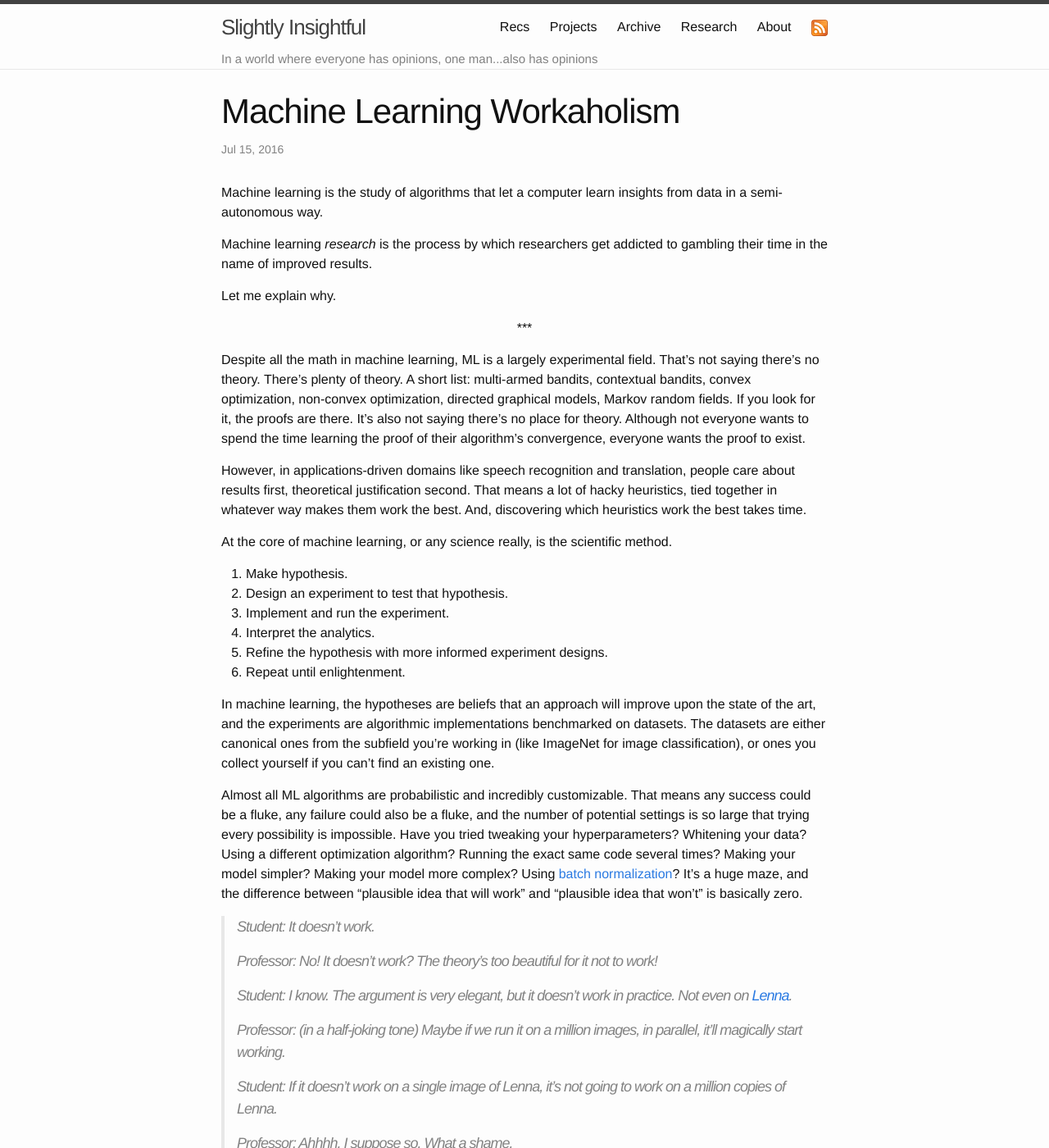
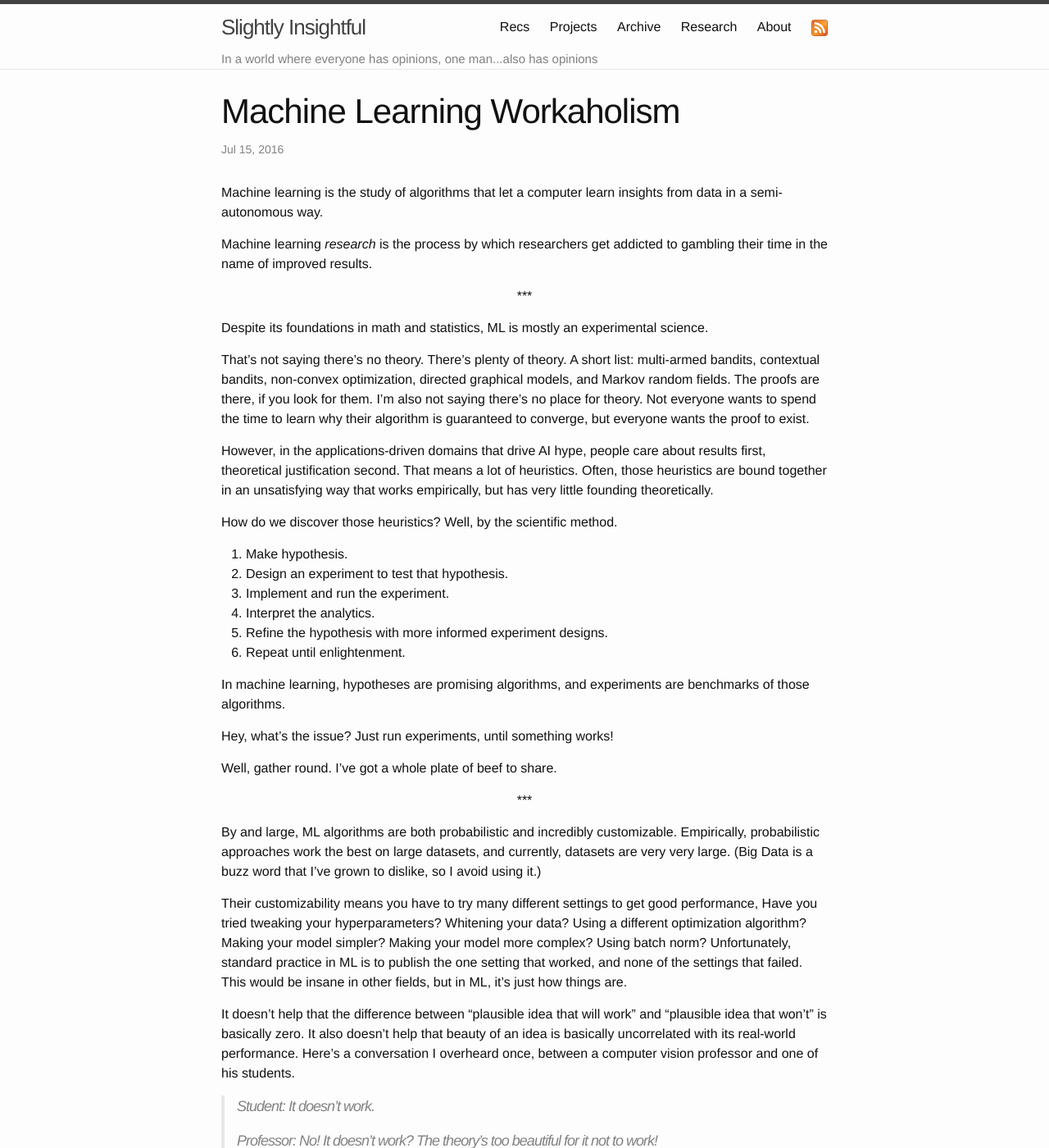
Before and after one commit to alexirpan/alexirpan.github.io, a Jekyll site: the page built from _posts/2016-07-14-ml-sleep.markdown, in a window 1280 px wide and 1400 px high. Shown: the whole window at 82% size. Built offline with Jekyll 4.4.1, drawn with Linux system fonts in a browser that asks for light colours; some of the changed text lies outside the part shown.

Commit message:
Some more edits

```diff
--- a/_posts/2016-07-14-ml-sleep.markdown
+++ b/_posts/2016-07-14-ml-sleep.markdown
@@ -11,27 +11,27 @@ Machine learning *research* is the process by which researchers
 get addicted to gambling their time in the name of improved
 results.
 
-Let me explain why.
-
 \*\*\*
 {: .centered }
 
-Despite all the math in machine learning, ML is a largely
-experimental field. That's not saying there's no theory. There's
-plenty of theory. A short list: multi-armed bandits, contextual bandits, convex
-optimization, non-convex optimization, directed graphical models,
-Markov random fields. If you look for it, the proofs are there. It's
-also not saying there's no place for theory. Although not everyone wants
-to spend the time learning the proof of their algorithm's convergence, everyone
-wants the proof to exist.
+Despite its foundations in math and statistics, ML is mostly an
+experimental science.
 
-However, in applications-driven domains like speech recognition and
-translation, people care about results first, theoretical justification second.
-That means a lot of hacky heuristics, tied together in whatever way makes them
-work the best. And, discovering which heuristics work the best takes time.
+That's not saying there's no theory. There's
+plenty of theory. A short list: multi-armed bandits, contextual bandits,
+non-convex optimization, directed graphical models,
+and Markov random fields. The proofs are there, if you look for them.
+I'm also not saying there's no place for theory. Not everyone wants
+to spend the time to learn why their algorithm is guaranteed to
+converge, but everyone wants the proof to exist.
 
-At the core of machine learning, or any science really, is the scientific
-method.
+However, in the applications-driven domains that drive AI hype,
+people care about results first, theoretical justification second.
+That means a lot of heuristics. Often, those heuristics are bound together
+in an unsatisfying way that works empirically, but has very little
+founding theoretically.
+
+How do we discover those heuristics? Well, by the scientific method.
 
 1. Make hypothesis.
 2. Design an experiment to test that hypothesis.
@@ -40,23 +40,36 @@ method.
 5. Refine the hypothesis with more informed experiment designs.
 6. Repeat until enlightenment.
 
-In machine learning, the hypotheses are beliefs that an approach will
-improve upon the state of the art, and the experiments are algorithmic
-implementations benchmarked on datasets. The datasets are either canonical
-ones from the subfield you're working in (like ImageNet for image classification),
-or ones you collect yourself if you can't find an existing one.
+In machine learning, hypotheses are promising algorithms,
+and experiments are benchmarks of those algorithms.
 
-Almost all ML algorithms are probabilistic and incredibly customizable.
-That means any success could be a fluke, any failure could also be a fluke,
-and the number of potential settings is so large that trying every possibility
-is impossible.
+Hey, what's the issue? Just run experiments, until something works!
+
+Well, gather round. I've got a whole plate of beef to share.
+
+\*\*\*
+{: .centered }
+
+By and large, ML algorithms are both probabilistic and incredibly
+customizable. Empirically, probabilistic approaches work the best on large
+datasets, and currently, datasets are very very large. (Big Data is a buzz
+word that I've grown to dislike, so I avoid using it.)
+
+Their customizability means you have to try many different
+settings to get good performance,
 Have you tried tweaking your hyperparameters?
 Whitening your data? Using a different optimization algorithm?
-Running the exact same code several times? Making your model simpler? Making
-your model more complex? Using [batch normalization](https://arxiv.org/abs/1502.03167)?
-It's a huge maze, and
-the difference between "plausible idea that will work" and "plausible
-idea that won't" is basically zero.
+Making your model simpler? Making your model more complex? Using batch norm?
+Unfortunately, standard practice in ML is to publish the one setting that
+worked, and none of the settings that failed. This would be insane in other
+fields, but in ML, it's just how things are.
+
+It doesn't help that the difference between
+"plausible idea that will work" and "plausible idea that won't" is basically
+zero. It also doesn't help that beauty of an idea is basically uncorrelated
+with its real-world performance.
+Here's a conversation I overheard once, between a computer vision
+professor and one of his students.
 
 > Student: It doesn't work.
 >
@@ -74,8 +87,7 @@ idea that won't" is basically zero.
 >
 > Professor: Ahhhh, I suppose so. What a shame.
 
-(A real conversation I overheard)
-{: .centered }
+I feel their pain.
 
 After training enough machine learning models, you gain an intuition for which
 knobs are most important to turn, but it never quite hits the level of guaranteed
@@ -142,4 +154,4 @@ work-life balance. I'd like to have time for other things, like blogging.
 Or more importantly, video games. (No, but seriously, I am sorry I
 haven't been blogging very often.)
 
-Untill then, here's us. On the raggedy edge.
+Until then, here's us. On the raggedy edge.
```
Also changed, not shown: other parts of _posts/2016-07-14-ml-sleep.markdown (+2 -2 lines).
